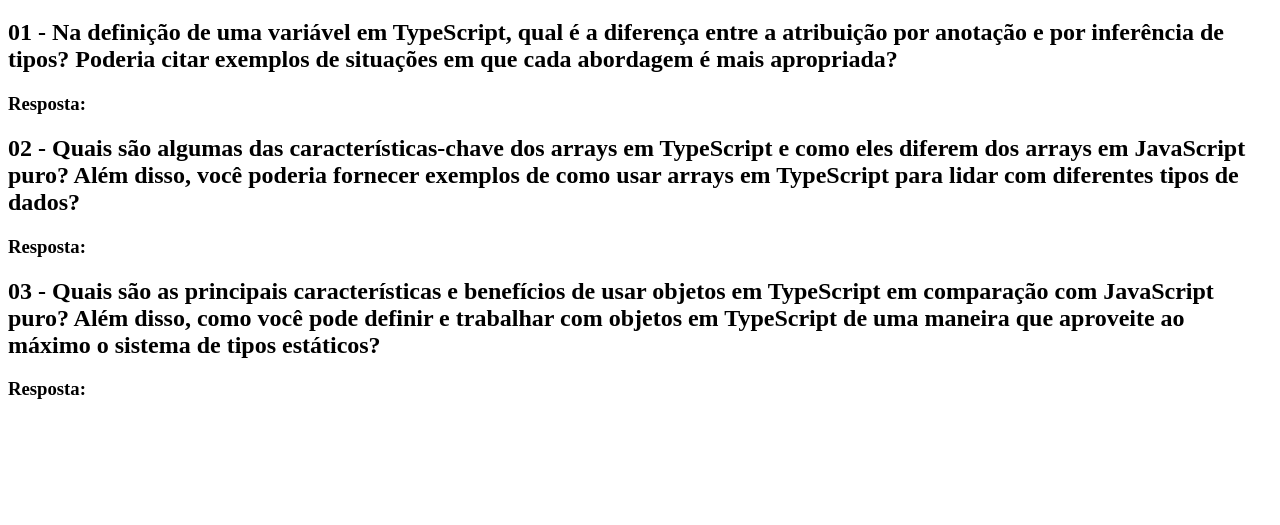
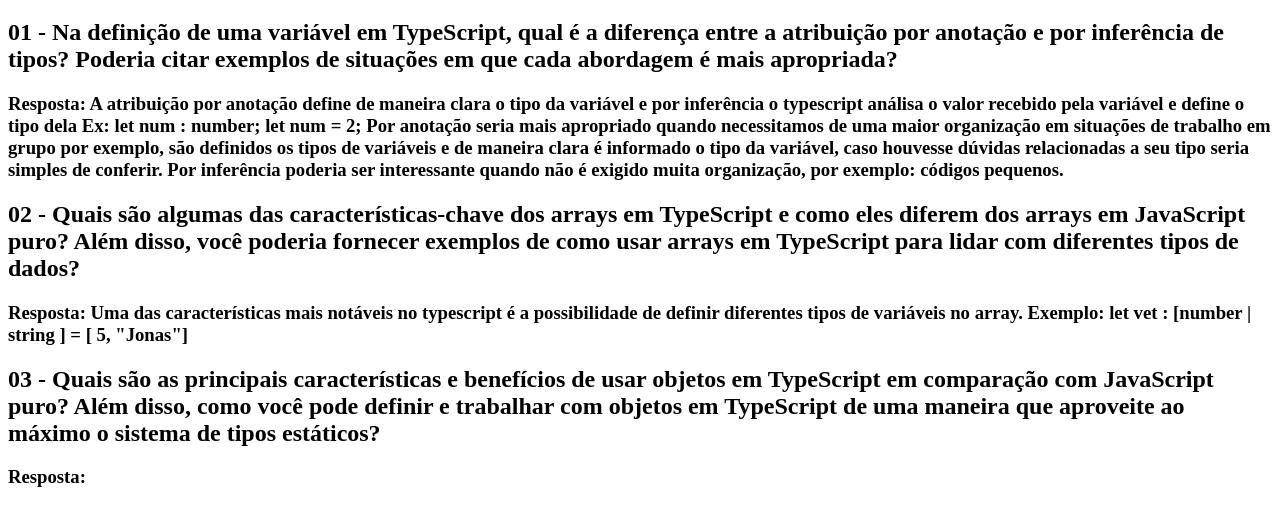
Before and after one commit to FlaviaGoes/web, a plain HTML site: page Aula_2_Versionamento/dist/index.html in a window 1280 px wide. Shown: the part 61-586 px from the top of the page. Drawn offline with Linux system fonts and the light colour scheme.

Commit message:
preenchimento de atividade

```diff
--- a/Aula_2_Versionamento/dist/index.html
+++ b/Aula_2_Versionamento/dist/index.html
@@ -8,9 +8,15 @@
 <body>
     <h1>Questionário - Para exemplos utilize o console do browser</h1>
     <h2>01 - Na definição de uma variável em TypeScript, qual é a diferença entre a atribuição por anotação e por inferência de tipos? Poderia citar exemplos de situações em que cada abordagem é mais apropriada?</h2>
-    <h3>Resposta: </h3>
+    <h3>
+        Resposta: A atribuição por anotação define de maneira clara o tipo da variável e por inferência o typescript análisa o valor recebido pela variável e define o tipo dela
+        Ex: let num : number; let num = 2;
+        Por anotação seria mais apropriado quando necessitamos de uma maior organização em situações de trabalho em grupo por exemplo, são definidos os tipos de variáveis e de maneira clara
+        é informado o tipo da variável, caso houvesse dúvidas relacionadas a seu tipo seria simples de conferir.
+        Por inferência poderia ser interessante quando não é exigido muita organização, por exemplo: códigos pequenos.
+    </h3>
     <h2>02 - Quais são algumas das características-chave dos arrays em TypeScript e como eles diferem dos arrays em JavaScript puro? Além disso, você poderia fornecer exemplos de como usar arrays em TypeScript para lidar com diferentes tipos de dados?</h2>
-    <h3>Resposta: </h3>
+    <h3>Resposta: Uma das características mais notáveis no typescript é a possibilidade de definir diferentes tipos de variáveis no array. Exemplo: let vet : [number | string ] = [ 5, "Jonas"]</h3>
     <h2>03 - Quais são as principais características e benefícios de usar objetos em TypeScript em comparação com JavaScript puro? Além disso, como você pode definir e trabalhar com objetos em TypeScript de uma maneira que aproveite ao máximo o sistema de tipos estáticos?</h3>
     <h3>Resposta: </h3>
 </body>
```
